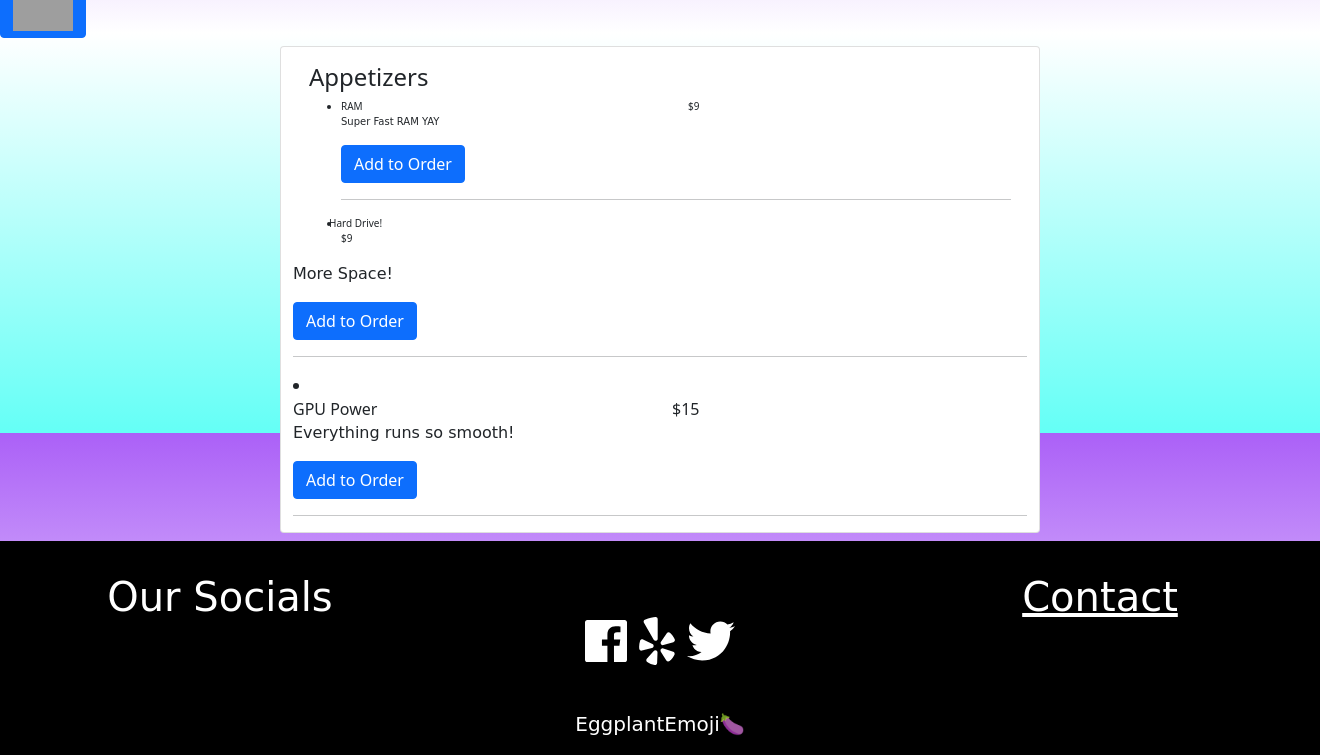
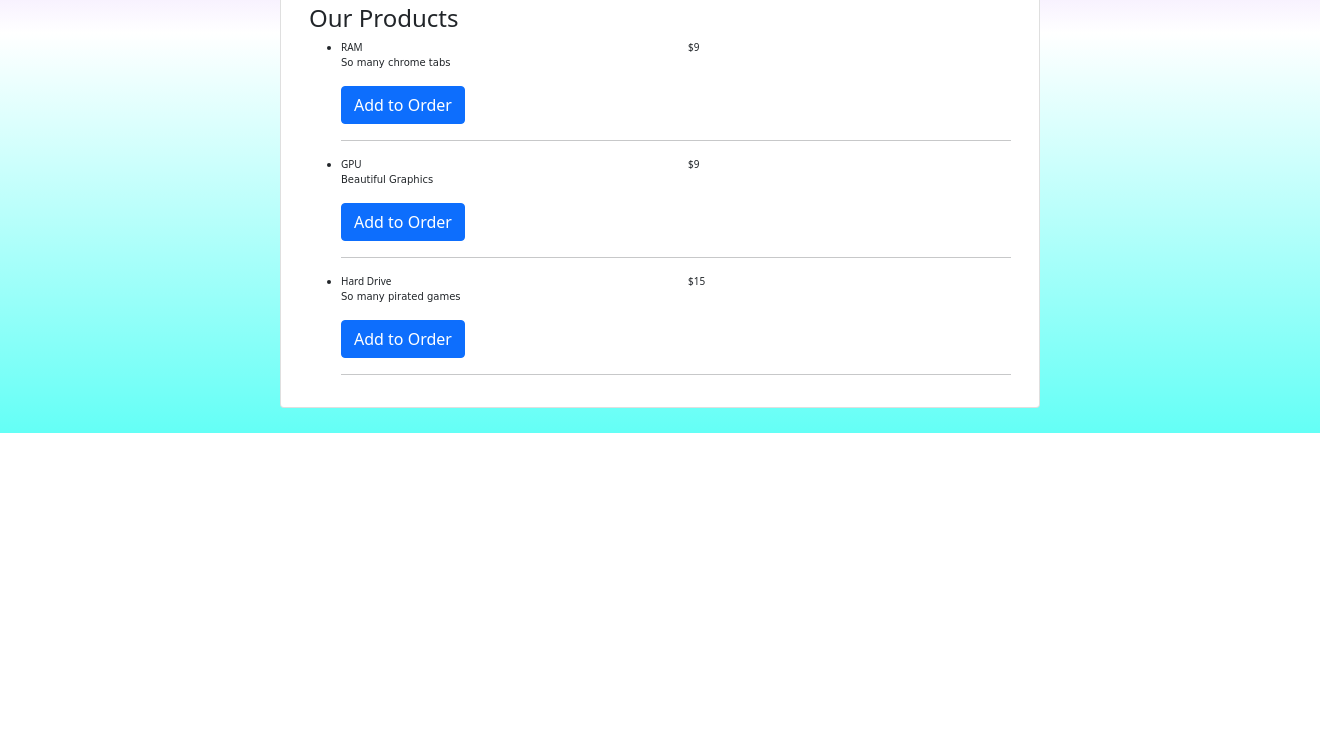
Before and after one commit to AnmarAbdi/hyperware, a PHP site: page /test-shop.php in a window 1320 px wide; the page is wider, and only the part inside the window is pictured. Shown: the part 367-1122 px from the top of that part. After the commit the page ends 800 px from the top of that part, so only its background shows below. Run offline with PHP 8.4, Linux system fonts and the light colour scheme; some libraries are stand-ins or nearby versions; grey boxes are pictures that could not be loaded.

Commit message:
even more

```diff
--- a/contact.php
+++ b/contact.php
@@ -27,8 +27,10 @@
         </div>
     </form>
 </div>
-
-
+<div class="container">
+    <p class="words col-sm">Where We're Located</p>
+    <iframe src="https://www.google.com/maps/embed?pb=!1m18!1m12!1m3!1d14092.755158991886!2d86.91622033000927!3d27.988119872821486!2m3!1f0!2f0!3f0!3m2!1i1024!2i768!4f13.1!3m3!1m2!1s0x39e854a215bd9ebd%3A0x576dcf806abbab2!2sMt%20Everest!5e0!3m2!1sen!2sus!4v1650467974229!5m2!1sen!2sus" class="google-maps"></iframe>
+</div>
 
 
 <?php
--- a/style.css
+++ b/style.css
@@ -63,7 +63,6 @@ h5{
   margin-top: 0px;
   padding-right: 30px;
 }
-
 .sidenav a {
   padding: 8px 8px 8px 32px;
   text-decoration: none;
@@ -189,7 +188,9 @@ footer a {
 .contact-footer:hover {
   color: rgb(124, 124, 124);
 }
-
+.message{
+  color: white;
+}
 /* ---------------------------------------------------Home Page------------------------------------------------------------ */
 marquee {
   font-size: 64px;
@@ -290,7 +291,9 @@ marquee {
   display: table;
   clear: both;
 }
-
+.shop-items{
+  width: 20px;
+}
 /* -----------------------------------------------CONTACT PAGE----------------------------------*/
 /* Customer Feedback CSS */
 /* Style inputs with type="text", select elements and textareas */
@@ -347,3 +350,8 @@ button[type=submit]:hover {
 .words {
   font-size: 40px;
 }
+.google-maps {
+  padding: 3rem;
+  width: 100%;
+  height: 700px;
+}
--- a/test-shop.php
+++ b/test-shop.php
@@ -34,9 +34,6 @@
             <h1>Contact</h1>
         </a>
     </div>
-
-
-
     <!--Cart Button-->
     <div id="myCart" class="sidecart">
         <a href="javascript:void(0)" class="closebtn" onclick="closeCart()">
@@ -138,24 +135,19 @@
     <!-- Nav and Cart Buttons (have to be under top bar)-->
     <span class="navbutton" style="font-size:30px;cursor:pointer" onclick="openNav()"><img
             src="https://drive.google.com/uc?export=view&id=1lrlJ-Ed3hqe17LFDfVzPH8nfNRQGgDeC" class="cart"></span>
-    <span class="cartbutton" style="font-size:30px;cursor:pointer" onclick="openCart()"><img
-            src="https://drive.google.com/uc?export=view&id=1kv-hc0BQ4t4P4mKXN5xntrcvjt3DH9t5" class="cart"></span>
+    <!--Cart Button-->
+        <div id="cart-button" class="cartbutton">
+            <button class="btn btn-primary" type="button" data-bs-toggle="offcanvas" data-bs-target="#offcanvasCart"
+                aria-controls="offcanvasCart">
+                <img src="https://drive.google.com/uc?export=view&id=1kv-hc0BQ4t4P4mKXN5xntrcvjt3DH9t5" class="cart"></span>
+            </button>
+            <span id="cart-counter" class="badge bg-secondary">1</span>
+        </div>
 
 
     <a href="index.php">
         <img src="https://drive.google.com/uc?export=view&id=1Gl3FStpL-t5d98cNxN55G__UtpZlr5Ge" class="logo">
     </a>
-
-
-        <!--Cart Button-->
-        <div id="cart-button">
-            <button class="btn btn-primary" type="button" data-bs-toggle="offcanvas" data-bs-target="#offcanvasCart"
-                aria-controls="offcanvasCart">
-                <img
-            src="https://drive.google.com/uc?export=view&id=1kv-hc0BQ4t4P4mKXN5xntrcvjt3DH9t5" class="cart"></span>
-            </button>
-            <span id="cart-counter" class="badge bg-secondary">1</span>
-        </div>
 
 
 
@@ -166,7 +158,7 @@
                     <div class="row">
                         <div class="card">
                             <div class="card-body">
-                                <h4 class="card-title">Appetizers</h4>
+                                <h4 class="card-title">Our Products</h4>
                                 <ul class="card-text">
                                     <li>
                                         <div class="row">
@@ -174,7 +166,7 @@
                                             <div class="col menu-price" id="price1">$9</div>
                                         </div>
                                         <div class="row">
-                                            <p>Super Fast RAM YAY</p>
+                                            <p>So many chrome tabs</p>
                                         </div>
                                         <div class="row justify-content-end">
                                             <div class="col-12">
@@ -185,11 +177,12 @@
                                     </li>
                                     <hr>
                                     <li>
-                                        <div class="row">Hard Drive!</div>
+                                        <div class="row">
+                                            <div class="col menu-item" id="item2">GPU</div>
                                             <div class="col menu-price" id="price2">$9</div>
                                         </div>
                                         <div class="row">
-                                            <p>More Space!</p>
+                                            <p>Beautiful Graphics</p>
                                         </div>
                                         <div class="row justify-content-end">
                                             <div class="col-12">
@@ -201,11 +194,11 @@
                                     <hr>
                                     <li>
                                         <div class="row">
-                                            <div class="col menu-item" id="item3">GPU Power</div>
+                                            <div class="col menu-item" id="item3">Hard Drive</div>
                                             <div class="col menu-price" id="price3">$15</div>
                                         </div>
                                         <div class="row">
-                                            <p>Everything runs so smooth!</p>
+                                            <p>So many pirated games</p>
                                         </div>
                                         <div class="row justify-content-end">
                                             <div class="col-12">
@@ -228,7 +221,7 @@
         <div class="offcanvas offcanvas-end" data-bs-scroll="true" data-bs-backdrop="false" tabindex="-1"
             id="offcanvasCart" aria-labelledby="offcanvasCartLabel">
             <div class="offcanvas-header">
-                <h5 class="offcanvas-title" id="offcanvasCartLabel">Your Cart</h5>
+                <h5 class="offcanvas-title" id="offcanvasCartLabel">Your Order</h5>
                 <button type="button" class="btn-close text-reset" data-bs-dismiss="offcanvas"
                     aria-label="Close"></button>
             </div>
@@ -251,9 +244,6 @@
         </div>
     </main>
 
-    <?php
-        include "footer.php";
-    ?>
 
     <script src="js\bootstrap.bundle.min.js">
     </script>
```
Also changed, not shown: header.php (+12 -11 lines), index.php (+1 -8 lines).
